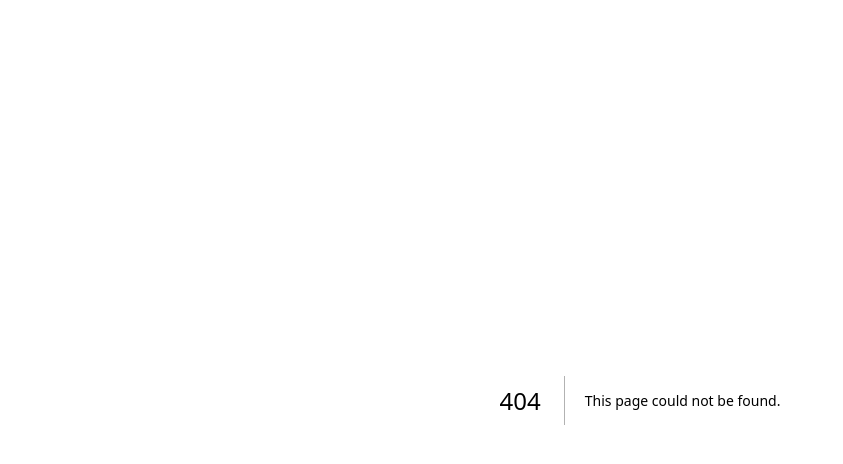
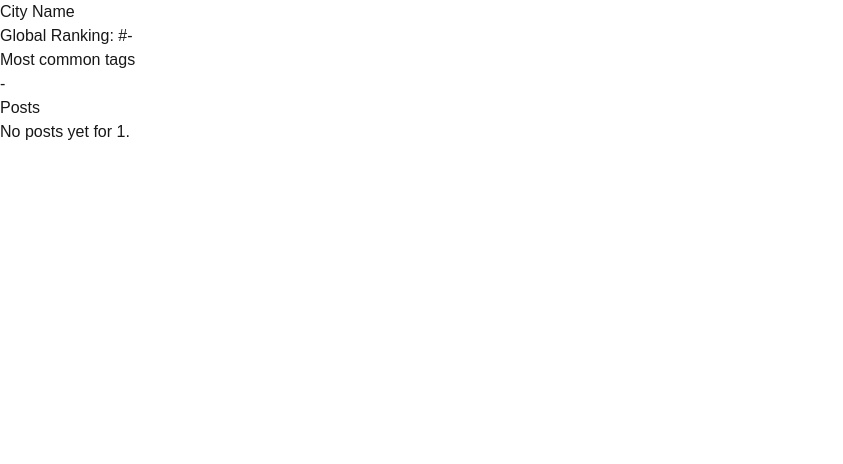
Before and after one commit to jadencheong/stamped-cs391, a Next.js app: page /cities/1 in a window 1280 px wide. Before the commit this address had no page. Shown: the top 464 px of the page, without its empty margins (0-843 px from the left). Built offline with nearby package versions, Linux system fonts and the light colour scheme.

Commit message:
add city detail page shell — dynamic route, placeholder layout. Image generation to-do

```diff
--- /dev/null
+++ b/app/cities/[slug]/page.tsx
@@ -0,0 +1,65 @@
+/**
+ * app/cities/[slug]/page.tsx
+ *
+ * city detail page — shows a city's
+ * 1. global ranking
+ * 2. most common tags
+ * 3. feed of public posts for that city
+ *
+ * [slug] is dynamic route segment — e.g. /cities/barcelona
+ *  slug = "barcelona"
+ * data is fetched by slug (maps to a city document in MongoDB)
+ *
+ * created by: Jaden
+ *
+ * currently working on: shell only — layout and structure, placeholder data
+ * will wire in live data from mongodb later
+ */
+
+// bridge between URL and database
+// slug — tells DB what city user chose
+interface CityPageProps {
+    params: Promise<{ slug: string }>
+}
+
+export default async function CityPage({ params }: CityPageProps) {
+    const { slug } = await params;
+
+    // todo: wire live data
+    // query: Destination.findOne({ slug })
+    // returns: city.name, city.globalAverageScore, city.tags, city.photoUrl
+    // will use Unsplash API to generate images
+    const city = null; // replace this with DB query later on
+
+    return (
+        <div>
+
+            {/* city header */}
+            <div>
+                <h1>City Name</h1>
+                <p>Global Ranking: #-</p>
+            </div>
+
+            {/* city image — use Unsplash API
+                replace src with real image source later on */}
+            <div>
+                {/* <img src={city?.photoUrl} alt={city?.name} /> */}
+            </div>
+
+            {/* most common tags */}
+            <div>
+                <h2>Most common tags</h2>
+                <div style={{ display: 'flex', gap: '8px' }}>
+                    <span>-</span>
+                </div>
+            </div>
+
+            {/* post feed */}
+            <div>
+                <h2>Posts</h2>
+                <p>No posts yet for {slug}.</p>
+            </div>
+
+        </div>
+    );
+}
```
